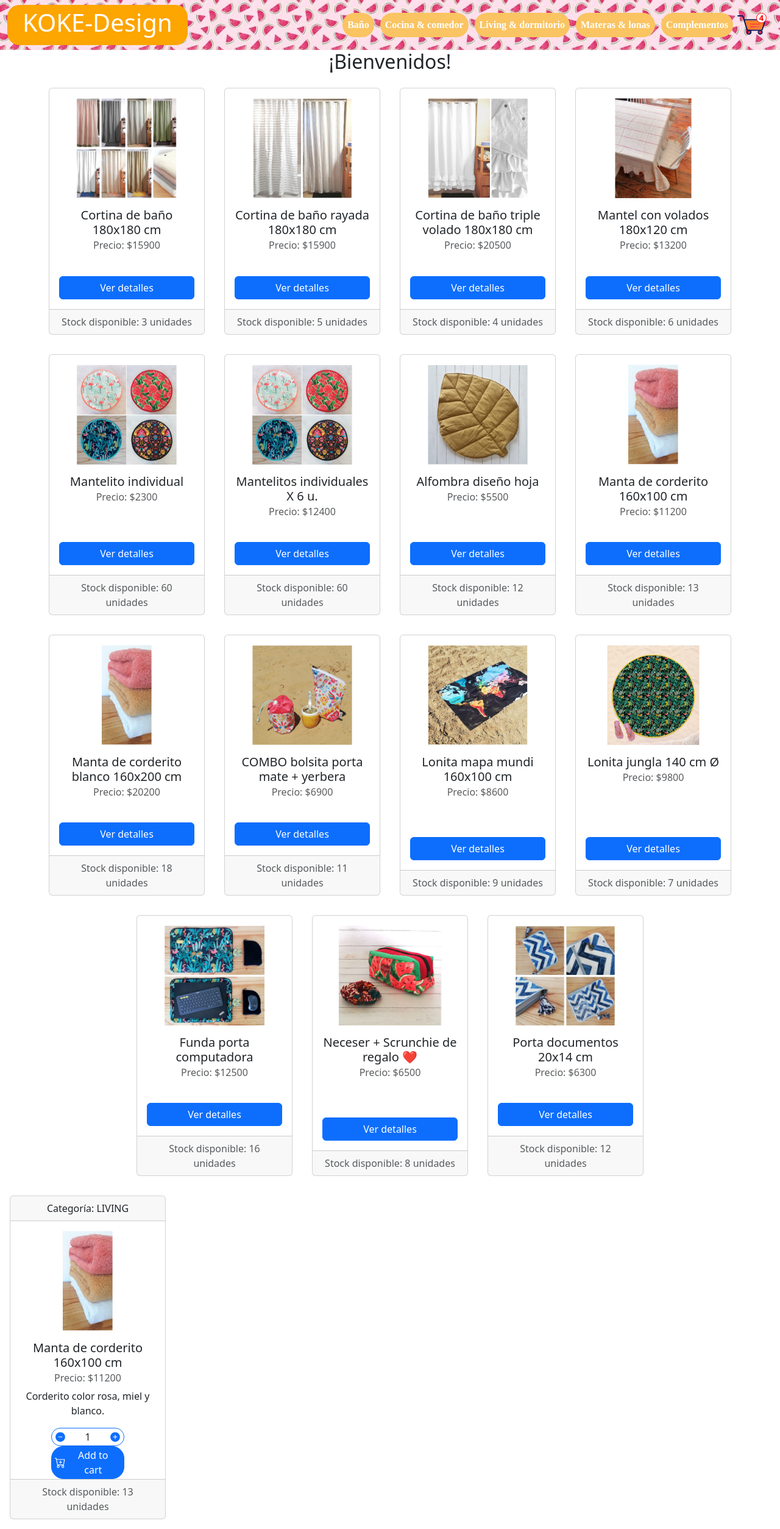
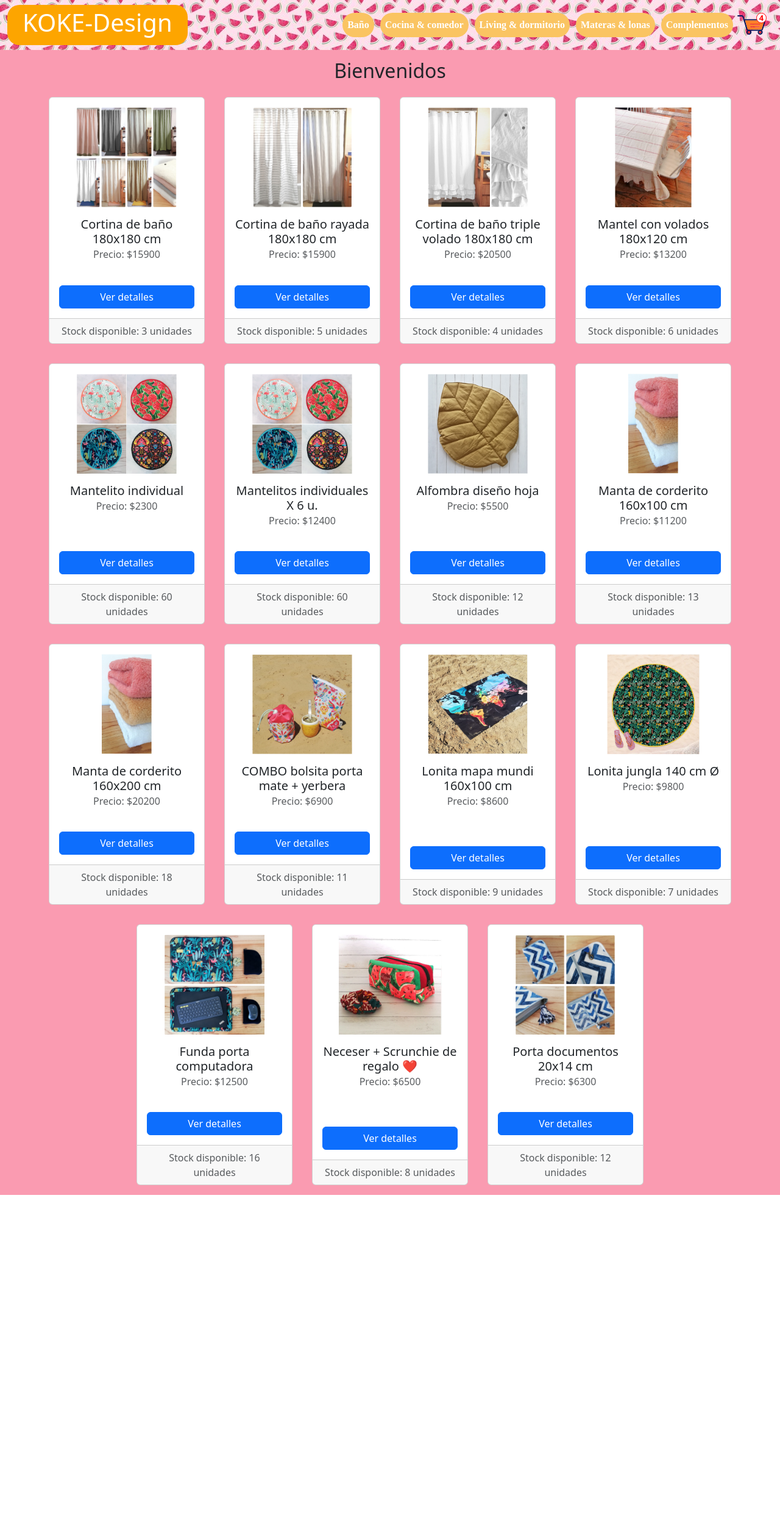
Before and after one commit to DanielBrusatin/ProyectoFinalBrusatin, a React (Create React App) app: page / in a window 1280 px wide. Shown: the whole page at 61% size. After the commit the page ends 1960 px from the top, so only its background shows below. Built offline with nearby package versions, Linux system fonts and the light colour scheme; the HTML template or start-up script is replaced by a standard one.

Commit message:
Entrega 2

```diff
--- a/public/catalogue.json
+++ b/public/catalogue.json
@@ -73,7 +73,7 @@
   },
   {
     "id":"9",
-    "name":"Manta de corderito blanco 160x200 cm",
+    "name":"Manta de corderito 160x200 cm",
     "img":"manta",
     "description":"Corderito color rosa, miel y blanco.",
     "price":"20200",
--- a/src/App.js
+++ b/src/App.js
@@ -1,16 +1,22 @@
 import 'bootstrap/dist/css/bootstrap.min.css';
+import './styles-sheets/App.css'
+import { BrowserRouter, Route, Routes } from 'react-router-dom';
 import NavBar from "./components/NavBar";
 import ItemListContainer from './components/ItemListContainer';
-import ItemCount from './components/ItemCount';
-import './styles-sheets/App.css'
 import ItemDetailContainer from './components/ItemDetailContainer';
-import { BrowserRouter } from 'react-router-dom';
+import Cart from './components/Cart';
 const App = () => {
   return (
     <BrowserRouter className='principal'>
       <NavBar />
-      <ItemListContainer greeting={'¡Bienvenidos!'}/>
-      <ItemDetailContainer />
+      <div className="principal">
+        <Routes>
+          <Route exact path='/' element={<ItemListContainer greeting={'Bienvenidos'} />} />
+          <Route exact path='/category/:categoryId' element={<ItemListContainer />} />
+          <Route exact path='/item/:id' element={<ItemDetailContainer />} />
+          <Route exact path='/cart' element={<Cart />} />
+        </Routes>
+      </div>
 
 
     </BrowserRouter>
--- a/src/asyncMock.js
+++ b/src/asyncMock.js
@@ -1,9 +1,13 @@
-export const getProducts = () => {
+export const getProducts = (category) => {
   return new Promise(resolve => {
     setTimeout(() => {
-      fetch('./catalogue.json')
+      fetch('/catalogue.json')
         .then(res => res.json())
-        .then(products => resolve(products))
+        .then(products => {
+          category ?
+          resolve(products.filter( product => product.category == category))
+          : resolve(products)
+        })
     }, 2000);
   })
 }
@@ -11,7 +15,7 @@ export const getProducts = () => {
 export const getProductById = (id) => {
   return new Promise(resolve => {
     setTimeout(() => {
-      fetch('./catalogue.json')
+      fetch('/catalogue.json')
         .then(res => res.json())
         .then(products => resolve(products.find(product => product.id == id)))
     }, 2000);
--- /dev/null
+++ b/src/components/Cart.jsx
@@ -0,0 +1,9 @@
+import React from 'react'
+
+const Cart = () => {
+  return (
+    <h2>Carrito</h2>
+  )
+}
+
+export default Cart
--- a/src/components/Item.jsx
+++ b/src/components/Item.jsx
@@ -2,16 +2,17 @@ import React from 'react'
 import Button from 'react-bootstrap/Button'
 import Card from 'react-bootstrap/Card'
 import '../styles-sheets/Item.css'
+import { NavLink } from 'react-router-dom'
 
 const Item = ({id, name, img, price, stock}) => {
   return (
     <Card id={id} style={{ width: '16rem' }} className="text-center">
-      <Card.Img variant="top" src={`./img/${img}.png`} className='card-img'/>
+      <Card.Img variant="top" src={`/img/${img}.png`} className='card-img'/>
       <Card.Body>
         <Card.Title>{name}</Card.Title>
         <Card.Subtitle className="mb-2 text-muted">Precio: ${price}</Card.Subtitle>
       </Card.Body>
-      <Button variant="primary" className='card-button'>Ver detalles</Button>
+      <Button as={NavLink} to={`/item/${id}`} variant="primary" className='card-button'>Ver detalles</Button>
       <Card.Footer className="text-muted">Stock disponible: {stock} unidades</Card.Footer>
     </Card>
   )
--- a/src/components/ItemDetail.jsx
+++ b/src/components/ItemDetail.jsx
@@ -1,5 +1,4 @@
 import React from 'react'
-import Button from 'react-bootstrap/Button'
 import Card from 'react-bootstrap/Card'
 import '../styles-sheets/Item.css'
 import ItemCount from './ItemCount'
@@ -8,7 +7,7 @@ const ItemDetail = ({id, name, img, price, stock, description, category}) => {
   return (
     <Card id={id} style={{ width: '16rem' }} className="text-center">
       <Card.Header>Categoría: {category.toUpperCase()}</Card.Header>
-      <Card.Img variant="top" src={`./img/${img}.png`} className='card-img'/>
+      <Card.Img variant="top" src={`/img/${img}.png`} className='card-img'/>
       <Card.Body>
         <Card.Title>{name}</Card.Title>
         <Card.Subtitle className="mb-2 text-muted">Precio: ${price}</Card.Subtitle>
--- a/src/components/ItemDetailContainer.jsx
+++ b/src/components/ItemDetailContainer.jsx
@@ -2,17 +2,20 @@ import React, { useEffect, useState } from 'react'
 import { getProductById } from '../asyncMock'
 import ItemDetail from './ItemDetail'
 import '../styles-sheets/ItemListContainer.css'
+import { useParams } from 'react-router-dom'
 
 const ItemDetailContainer = () => {
+  const {id} = useParams()
   const [product, setProduct] = useState()
   useEffect(() => {
-    getProductById(8)
+    getProductById(id)
       .then (response => setProduct(response))
   }, [])
 
 	return (
     <div className='item-detail-container'>
-      {product ? <ItemDetail {...product}/> : <h6>Cargando productos...</h6>}
+      <h2>Detalle de producto</h2>
+      {product ? <ItemDetail {...product}/> : <h6>Cargando producto...</h6>}
     </div>
   )
 }
--- a/src/components/ItemListContainer.jsx
+++ b/src/components/ItemListContainer.jsx
@@ -1,18 +1,38 @@
 import React, { useEffect, useState } from 'react'
 import ItemList from './ItemList'
 import { getProducts } from '../asyncMock'
+import { useParams } from 'react-router-dom'
 
 const ItemListContainer = ({greeting}) => {
-  const [products, setProducts] = useState()
+  const {categoryId} = useParams()
+  const [products, setProducts] = useState('')
   useEffect(() => {
-    getProducts()
+    setProducts('')
+    getProducts(categoryId)
       .then (response => setProducts(response))
-  }, [])
+  }, [categoryId])
 
 	return (
     <div className='item-list-container'>
-      <h2>{greeting}</h2>
-      {products ? <ItemList products={products}/> : <h6>Cargando productos...</h6>}
+    {
+      (() => {
+        switch (categoryId) {
+          case 'baño':
+            return <h2>Baño</h2>;
+          case 'cocina':
+            return <h2>Cocina & comedor</h2>;
+          case 'living':
+            return <h2>Living & dormitorio</h2>;
+          case 'materas':
+            return <h2>Materas y lonas</h2>;
+          case 'complementos':
+            return <h2>Complementos</h2>;
+          default:
+            return <h2>{greeting}</h2>;
+        }
+      }) ()
+    }
+    {products ? <ItemList products={products}/> : <h6>Cargando productos...</h6>}
     </div>
   )
 }
--- a/src/components/NavBar.jsx
+++ b/src/components/NavBar.jsx
@@ -4,23 +4,26 @@ import Nav from 'react-bootstrap/Nav';
 import Navbar from 'react-bootstrap/Navbar';
 import CartWidget from './CartWidget';
 import '../styles-sheets/NavBar.css'
+import { NavLink } from 'react-router-dom';
 
 function NavBar() {
   return (
     <Navbar expand='md' className='bg-body-tertiary'>
       <Container fluid>
-        <Navbar.Brand href=''><h1>KOKE-Design</h1></Navbar.Brand>
+        <Navbar.Brand as={NavLink} to={'/'}><h1>KOKE-Design</h1></Navbar.Brand>
         <Navbar.Toggle aria-controls='basic-navbar-nav' />
         <Navbar.Collapse id='basic-navbar-nav'>
           <Nav >
-            <li><Nav.Link href=''>Baño</Nav.Link></li>
-            <li><Nav.Link href=''>Cocina & comedor</Nav.Link></li>
-            <li><Nav.Link href=''>Living & dormitorio</Nav.Link></li>
-            <li><Nav.Link href=''>Materas & lonas</Nav.Link></li>
-            <li><Nav.Link href=''>Complementos</Nav.Link></li>
+            <li><Nav.Link as={NavLink} to={'/category/baño'}>Baño</Nav.Link></li>
+            <li><Nav.Link as={NavLink} to={'/category/cocina'}>Cocina & comedor</Nav.Link></li>
+            <li><Nav.Link as={NavLink} to={'/category/living'}>Living & dormitorio</Nav.Link></li>
+            <li><Nav.Link as={NavLink} to={'/category/materas'}>Materas & lonas</Nav.Link></li>
+            <li><Nav.Link as={NavLink} to={'/category/complementos'}>Complementos</Nav.Link></li>
           </Nav>
         </Navbar.Collapse>
-      <CartWidget />
+        <Nav.Link as={NavLink} to={'/cart'}>
+          <CartWidget />
+        </Nav.Link>
       </Container>
     </Navbar>
   );
--- a/src/styles-sheets/App.css
+++ b/src/styles-sheets/App.css
@@ -5,3 +5,10 @@
   min-height: 100vh;
   background-color: #FA9BB1;
 }
+h2{
+  margin-top: 15px;
+}
+
+h6 {
+  text-align: center;
+}
--- a/src/styles-sheets/ItemCount.css
+++ b/src/styles-sheets/ItemCount.css
@@ -2,6 +2,7 @@
   display: flex;
   flex-direction: column;
   align-items: center;
+  margin-bottom: 10px;
 }
 
 .item-count-container p {
```
